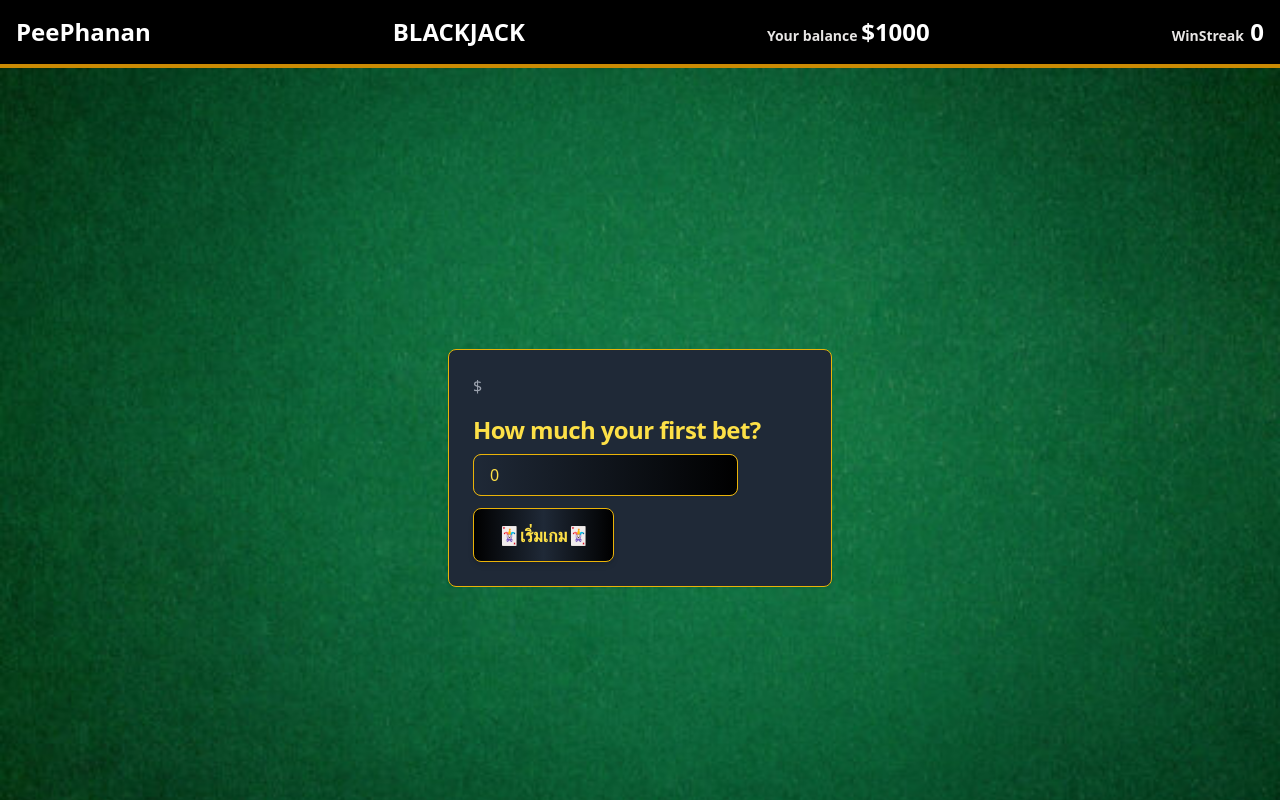
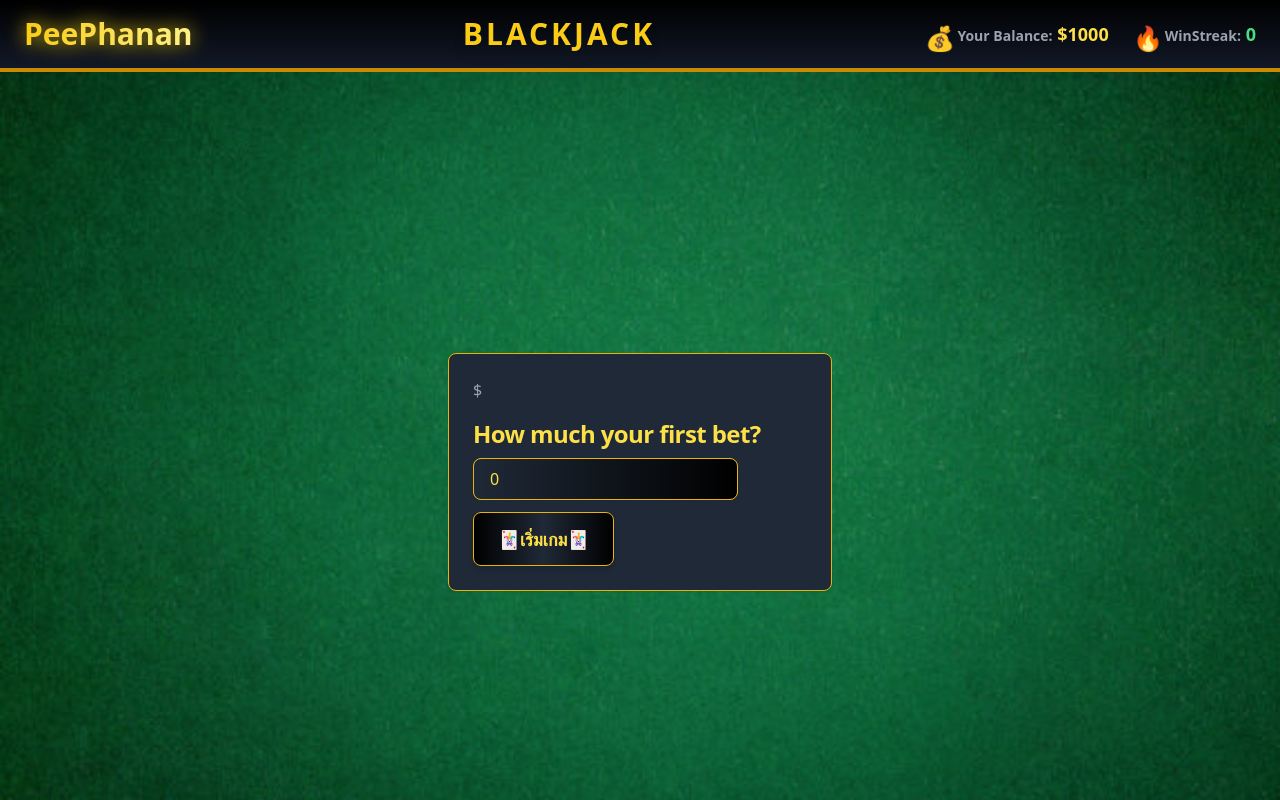
Before and after one commit to nineard99/toDeploy, a Vue app: page / in a window 1280 px wide. Both pictures are taken after a click on the button "🎲 PLAY GAME". Built offline with nearby package versions, Linux system fonts and the light colour scheme; a web font is replaced by a local one.

Commit message:
108 - [update] update UI

```diff
--- a/src/App.vue
+++ b/src/App.vue
@@ -1,6 +1,6 @@
 <script setup>
     import { onMounted} from 'vue'
-    import { startGame, betToStartGame,bet,DealerPlay,continueGame,result,player,dealer ,howToPlay} from './scripts/gameState'
+    import {clearState,  startGame, betToStartGame,bet,DealerPlay,continueGame,result,player,dealer ,howToPlay} from './scripts/gameState'
     import {loadGameData } from './scripts/storage'
     import { handleBetStartGame, handleHit, handleStand, handleDouble, resetGame} from './scripts/gameAction'
 
@@ -74,7 +74,6 @@
                                     <li><strong>Hit:</strong> ขอไพ่เพิ่ม</li>
                                     <li><strong>Stand:</strong> หยุด ไม่ขอไพ่เพิ่ม</li>
                                     <li><strong>Double Down:</strong> เพิ่มเงินเดิมพัน 2 เท่า และรับไพ่เพิ่ม 1 ใบ</li>
-                                    <li><strong>Split:</strong> แยกไพ่เป็นสองมือ (เมื่อได้ไพ่คู่)</li>
                                 </ul>
                             </li>
                             <li><strong>กติกาของเจ้ามือ:</strong>
@@ -85,7 +84,7 @@
                             </li>
                             <li><strong>ตัดสินผล:</strong>
                                 <ul class="ml-6 list-disc">
-                                    <li><strong>Blackjack (21 แต้มจากไพ่ 2 ใบแรก):</strong> ชนะทันที</li>
+                                    <li><strong>Blackjack (21 แต้มจากไพ่ 2 ใบแรก):</strong> ชนะ</li>
                                     <li><strong>แต้มสูงกว่าเจ้ามือ แต่ไม่เกิน 21:</strong> ชนะ</li>
                                     <li><strong>แต้มเกิน 21 (Bust):</strong> แพ้</li>
                                     <li><strong>แต้มเท่ากับเจ้ามือ:</strong> เสมอ (Push)</li>
@@ -103,21 +102,40 @@
     </div>
 
     <div v-show="startGame" class="h-screen bg-gray-800 overflow-hidden">
-        <nav class="bg-black text-white py-4 px-4 border-b-4 border-yellow-600">
+        <nav class="bg-gradient-to-b from-black to-gray-900 text-white py-4 px-6 border-b-4 border-yellow-600 shadow-lg">
             <div class="max-w-screen-xl mx-auto flex items-center justify-between">
+
                 <div class="flex items-center space-x-3 rtl:space-x-reverse">
-                    <span class="self-center text-2xl text-white font-semibold whitespace-nowrap ">PeePhanan</span>
+                    <span class="self-center text-3xl font-extrabold text-transparent bg-clip-text bg-gradient-to-r from-yellow-400 to-yellow-200 drop-shadow-[0_0_10px_rgba(255,215,0,0.9)]">
+                        PeePhanan
+                    </span>
                 </div>
-                <div class="text-2xl font-bold hidden w-full md:flex md:w-auto ">BLACKJACK</div>
 
-                <div class="flex text-white md:order-2 space-x-3 md:space-x-0 rtl:space-x-reverse">
-                    <span class="self-center text-2xl text-white font-semibold whitespace-nowrap "><span class="text-sm text-stone-200 ">Your balance </span>${{ player.balance }}</span>
+                <div class="text-3xl font-black tracking-widest hidden w-full md:flex md:w-auto text-yellow-400 drop-shadow-lg">
+                        BLACKJACK
                 </div>
-                <div class="flex text-white md:order-2 space-x-3 md:space-x-0 rtl:space-x-reverse">
-                    <span class="self-center text-2xl text-white font-semibold whitespace-nowrap "><span class="text-sm text-stone-200 ">WinStreak</span> {{ player.winStreak }}</span>
+
+                <div class="flex items-center space-x-6 text-white md:order-2">
+
+                    <!-- Money -->
+                    <div class="flex items-center gap-2">
+                        <span class="w-6 h-6 text-2xl" > 💰</span>
+                        <span class="text-lg font-semibold text-yellow-300">
+                            <span class="text-sm text-gray-400">Your Balance:</span> ${{ player.balance }}
+                        </span>
+                    </div>
+
+                    <!-- WinStreak -->
+                    <div class="flex items-center gap-2">
+                        <span class="w-6 h-6 text-2xl" > 🔥 </span>
+                        <span class="text-lg font-semibold text-green-400">
+                            <span class="text-sm text-gray-400">WinStreak:</span> {{ player.winStreak }}
+                        </span>
+                    </div>
                 </div>
             </div>
         </nav>
+
         <!-- StartGame Table -->
         <div v-show="startGame" class="slide-up bg-cover flex justify-center bg-center w-full h-full shadow-xl" style="background-image: url('./Image/BackGround.jpg');" >
             <div v-show="!betToStartGame" class="flex items-center">
@@ -204,10 +222,15 @@
         </div>
         <!-- footer -->
         <div v-show="betToStartGame" class="relative bg-green-500">
-            <div class="absolute bottom-20 left-5 text-white">
-                <p>${{ bet }}</p>
-                <p class="text-xl">TOTAL BET</p>
+            <div class="absolute bottom-20 left-5 text-white p-4 bg-black/40 rounded-lg shadow-xl border-2 border-yellow-500">
+                <p class="text-4xl font-extrabold text-transparent bg-clip-text bg-gradient-to-r from-yellow-400 to-yellow-200 drop-shadow-[0_0_10px_rgba(255,215,0,0.8)]">
+                    ${{ bet }}
+                </p>
+                <p class="text-2xl font-black tracking-[0.15em] text-yellow-300 drop-shadow-md uppercase">
+                    TOTAL BET
+                </p>
             </div>
+
 
             <div class="absolute bottom-20 right-5 text-white">
                 <!-- ปุ่มควบคุม -->
@@ -248,7 +271,7 @@
             <h2 class="text-4xl font-extrabold text-red-600">Game Over</h2>
             <p class="mt-4 text-lg text-gray-700">Your balance has reached 0</p>
             <p class="text-lg text-gray-700">Better luck next time!</p>
-            <button @click="resetGame, player.balance = 1000" class="px-6 py-3 my-3 bg-yellow-500 text-black font-bold rounded-xl shadow-lg hover:bg-yellow-400 hover:scale-105 transition-all transform duration-200">
+            <button @click="resetGame(),clearState(),player.balance = 1000" class="px-6 py-3 my-3 bg-yellow-500 text-black font-bold rounded-xl shadow-lg hover:bg-yellow-400 hover:scale-105 transition-all transform duration-200">
                 ขอตังพ่อ
             </button>
         </div>
--- a/src/scripts/gameState.js
+++ b/src/scripts/gameState.js
@@ -11,7 +11,7 @@ export const howToPlay=ref(false)
 
 export const player = ref({
     balance: 1000,
-    highScore: localStorage.getItem('money'),
+    highScore: localStorage.getItem('money') ,
     hands: [],
     handCount: 0,
     winStreak: 0
@@ -21,3 +21,13 @@ export const dealer = ref({
     hands: [],
     handCount: 0
 })
+
+export function clearState(){
+    startGame.value = false
+    betToStartGame.value = false
+    bet.value = 0
+    DealerPlay.value = false
+    continueGame.value = false
+    HiddenCardDealer.value = {}
+    result.value = ""
+}
```
Also changed, not shown: src/scripts/other.js (deleted), 1 other file (tests, documents, lock files or other folders).
